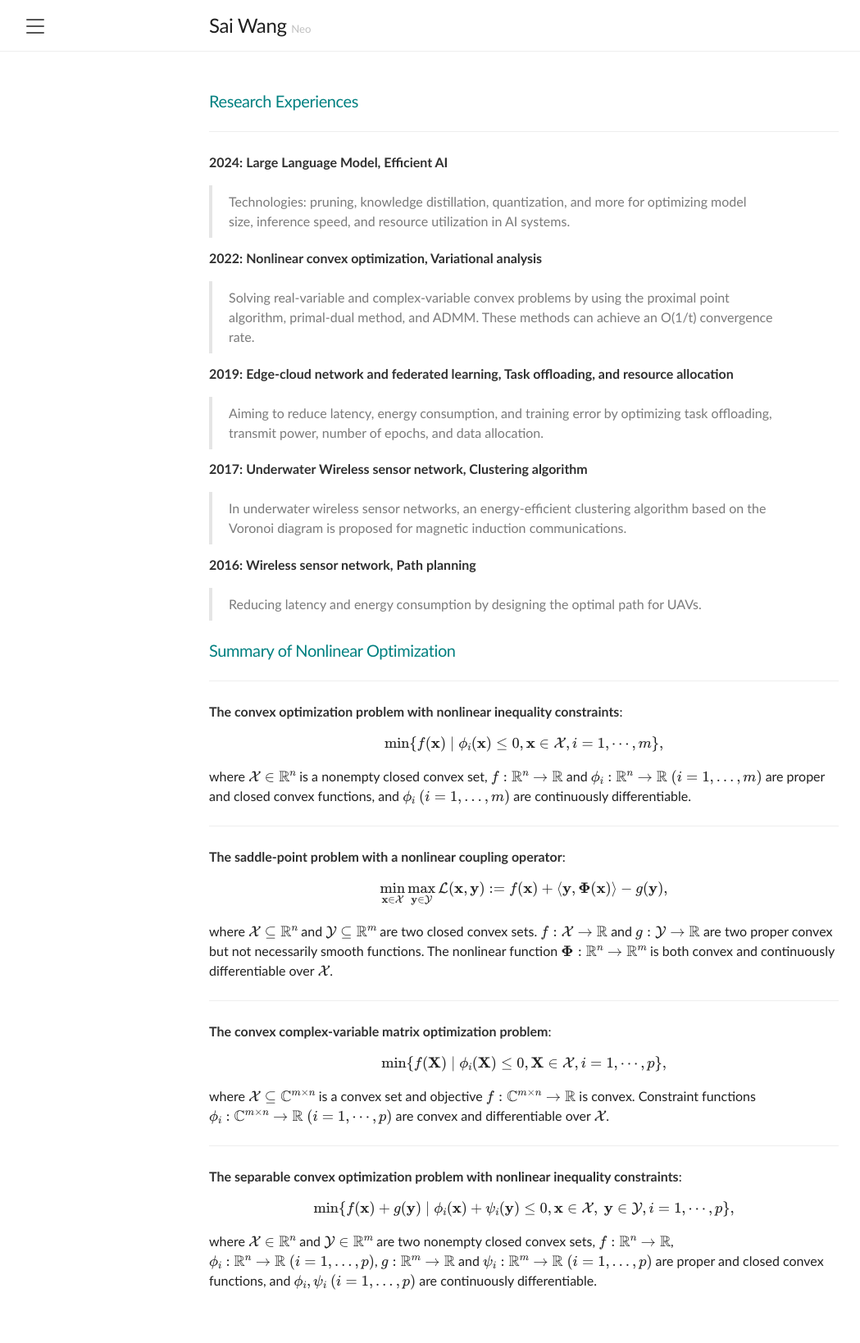
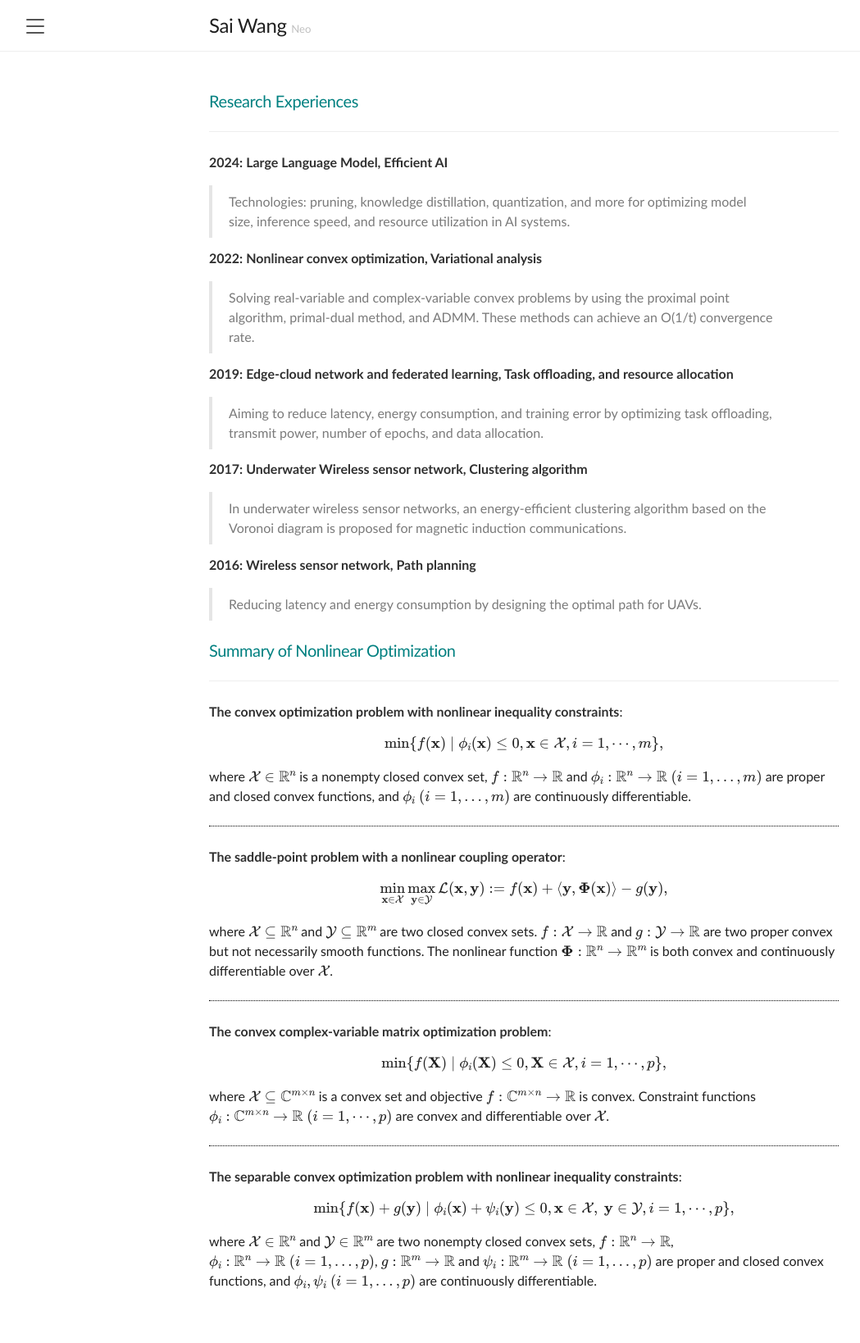
Before and after one commit to Alxendweb/alxendweb.github.io, a Jekyll site: the page built from assets/research-statement.md, in a window 1280 px wide. Shown: the whole page at 82% size, without its empty margins (1-1050 px from the left). Built offline with Jekyll 4.4.1, drawn with Linux system fonts in a browser that asks for light colours.

Commit message:
Update research-statement.md

```diff
--- a/assets/research-statement.md
+++ b/assets/research-statement.md
@@ -33,21 +33,21 @@ title: Research Statement
 \end{equation}
 where $$\mathcal{X} \in \mathbb{R}^{n}$$ is a nonempty closed convex set, $$f: \mathbb{R}^{n} \rightarrow \mathbb{R}$$ and $$\phi_{i}: \mathbb{R}^{n} \rightarrow \mathbb{R} \ (i=1,\ldots,m)$$ are proper and closed convex functions, and $$\phi_{i} \ (i=1,\ldots,m)$$ are continuously differentiable.
 
----
+<hr style="border-top: 1px dotted black;">
  **The saddle-point problem with a nonlinear coupling operator**:<br>
 \begin{equation}
 \min_{\mathbf{x} \in \mathcal{X}} \max_{\mathbf{y} \in \mathcal{Y}} \mathcal{L}(\mathbf{x}, \mathbf{y}) := f(\mathbf{x}) + \langle\mathbf{y}, \boldsymbol{\Phi}(\mathbf{x})\rangle - g(\mathbf{y}),
 \end{equation}
 where $$\mathcal{X} \subseteq \mathbb{R}^{n}$$ and $$\mathcal{Y} \subseteq \mathbb{R}^{m}$$ are two closed convex sets. $$f: \mathcal{X} \rightarrow \mathbb{R}$$ and $$g: \mathcal{Y} \rightarrow \mathbb{R}$$ are two proper convex but not necessarily smooth functions. The nonlinear function $$\boldsymbol{\Phi}: \mathbb{R}^{n} \rightarrow \mathbb{R}^{m}$$ is both convex and continuously differentiable over $$\mathcal{X}$$.
 
----
+<hr style="border-top: 1px dotted black;">
  **The convex complex-variable matrix optimization problem**:<br>
 \begin{equation}
 \min\\{ f(\mathbf{X}) \mid \phi_{i}(\mathbf{X}) \leq 0, \mathbf{X} \in \mathcal{X}, i=1,\cdots,p\\},
 \end{equation}
 where $$\mathcal{X} \subseteq \mathbb{C}^{m \times n}$$ is a convex set and objective $$f: \mathbb{C}^{m \times n} \rightarrow \mathbb{R}$$ is convex. Constraint functions $$\phi_{i}: \mathbb{C}^{m \times n} \rightarrow \mathbb{R} \ (i=1,\cdots,p)$$ are convex and differentiable over $$\mathcal{X}$$.
 
----
+<hr style="border-top: 1px dotted black;">
  **The separable convex optimization problem with nonlinear inequality constraints**:<br>
 \begin{equation}
 \begin{aligned}
```
